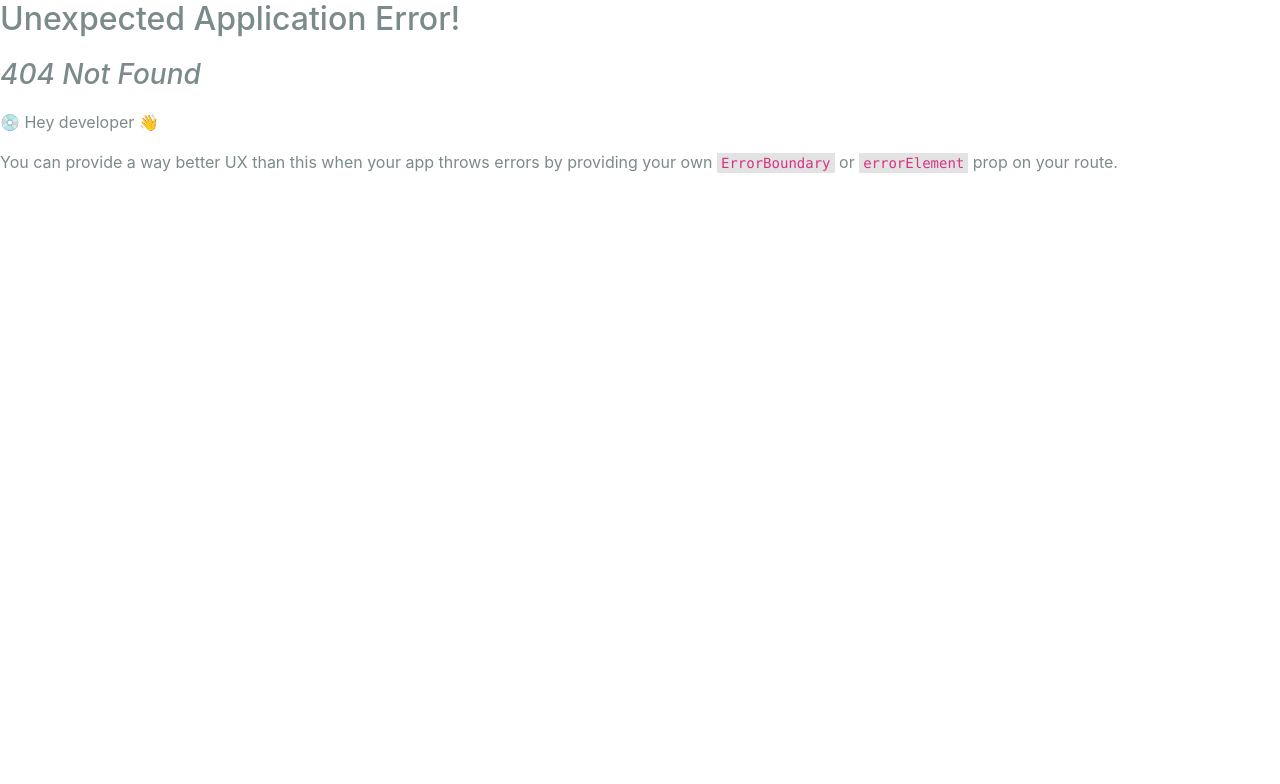
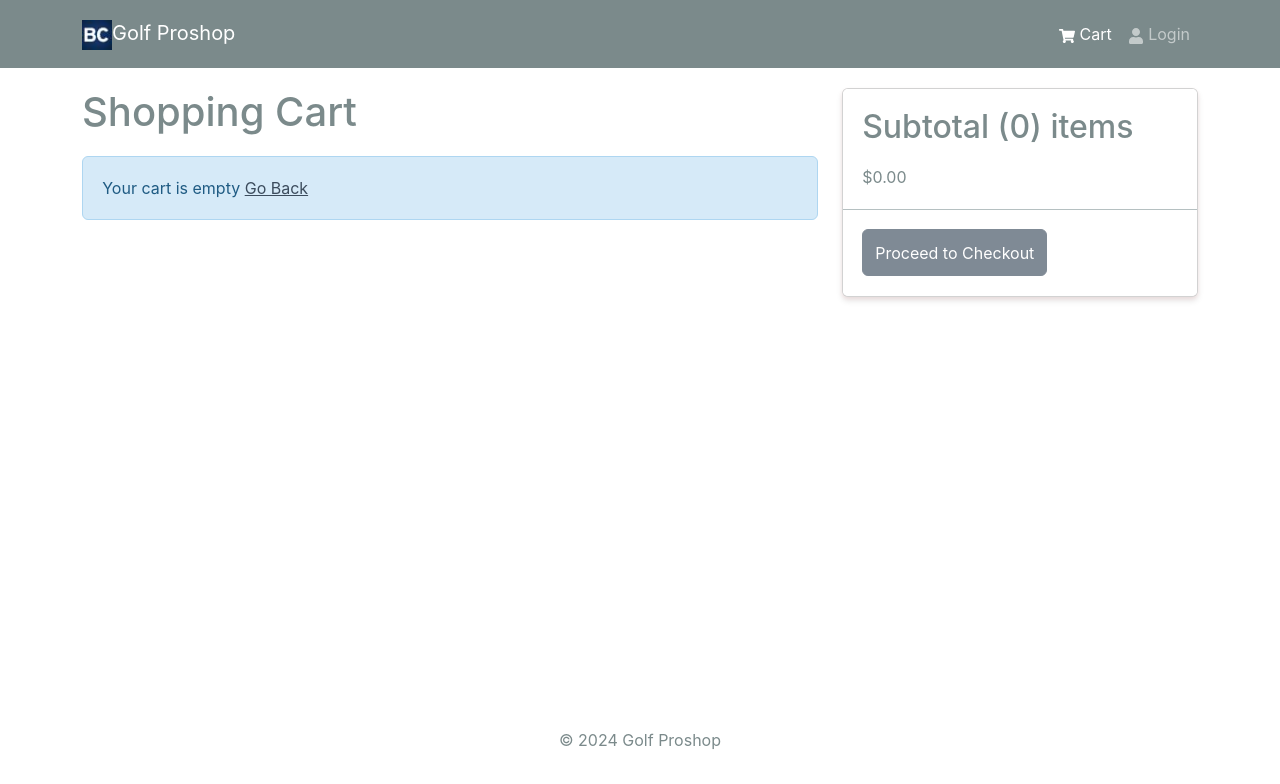
Before and after one commit to brianchilds-22/GolfStore-24, a React (Create React App) app in the folder frontend/: page /cart in a window 1280 px wide. Before the commit this address had no page. Shown: the top 784 px of the page. Built offline with nearby package versions, Linux system fonts and the light colour scheme.

Commit message:
CartScreen

```diff
--- a/frontend/src/index.js
+++ b/frontend/src/index.js
@@ -16,12 +16,14 @@ import App from "./App";
 import reportWebVitals from "./reportWebVitals";
 import HomeScreen from "./screens/HomeScreen";
 import ProductScreen from "./screens/ProductScreen";
+import CartScreen from "./screens/CartScreen";
 
 const router = createBrowserRouter(
   createRoutesFromElements(
     <Route path="/" element={<App />}>
       <Route index={true} path="/" element={<HomeScreen />} />
       <Route path="/product/:id" element={<ProductScreen />} />
+      <Route path="/cart" element={<CartScreen />} />
     </Route>
   )
 );
--- /dev/null
+++ b/frontend/src/screens/CartScreen.jsx
@@ -0,0 +1,96 @@
+import { Link, useNavigate } from "react-router-dom";
+import { useDispatch, useSelector } from "react-redux";
+import {
+  Row,
+  Col,
+  ListGroup,
+  Image,
+  Form,
+  Button,
+  Card,
+  ListGroupItem,
+} from "react-bootstrap";
+import { FaTrash } from "react-icons/fa";
+import Message from "../components/Message";
+
+const CartScreen = () => {
+  const navigate = useNavigate();
+  const dispatch = useDispatch();
+
+  const cart = useSelector((state) => state.cart);
+  const { cartItems } = cart;
+
+  return (
+    <Row>
+      <Col md={8}>
+        <h1 style={{ marginBottom: "20px" }}>Shopping Cart</h1>
+        {cartItems.length === 0 ? (
+          <Message>
+            Your cart is empty <Link to="/">Go Back</Link>
+          </Message>
+        ) : (
+          <ListGroup variant="flush">
+            {cartItems.map((item) => (
+              <ListGroup.Item key={item._id}>
+                <Row>
+                  <Col md={2}>
+                    <Image src={item.image} alt={item.name} fluid rounded />
+                  </Col>
+                  <Col md={3}>
+                    <Link to={`/product/${item._id}`}>{item.name}</Link>
+                  </Col>
+                  <Col md={2}>${item.price}</Col>
+                  <Col md={2}>
+                    <Form.Control
+                      as="select"
+                      value={item.qty}
+                      //   onChange={(e) => setQty(e.target.value)}
+                    >
+                      {[...Array(item.countInStock).keys()].map((x) => (
+                        <option key={x + 1} value={x + 1}>
+                          {x + 1}
+                        </option>
+                      ))}
+                    </Form.Control>
+                  </Col>
+                  <Col md={2}>
+                    <Button type="button" variant="light">
+                      <FaTrash />
+                    </Button>
+                  </Col>
+                </Row>
+              </ListGroup.Item>
+            ))}
+          </ListGroup>
+        )}
+      </Col>
+      <Col md={4}>
+        <Card>
+          <ListGroup variant="flush">
+            <ListGroup.Item>
+              <h2>
+                Subtotal ({cartItems.reduce((acc, item) => acc + item.qty, 0)})
+                items
+              </h2>
+              $
+              {cartItems
+                .reduce((acc, item) => acc + item.qty * item.price, 0)
+                .toFixed(2)}
+            </ListGroup.Item>
+            <ListGroupItem>
+              <Button
+                type="button"
+                className="btn-block"
+                disabled={cartItems.length === 0}
+              >
+                Proceed to Checkout
+              </Button>
+            </ListGroupItem>
+          </ListGroup>
+        </Card>
+      </Col>
+    </Row>
+  );
+};
+
+export default CartScreen;
```
